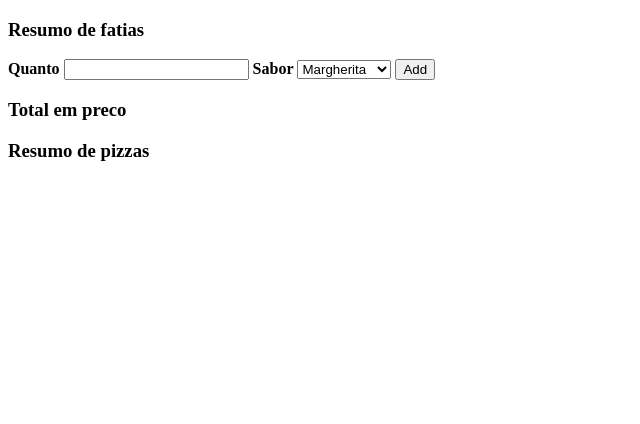
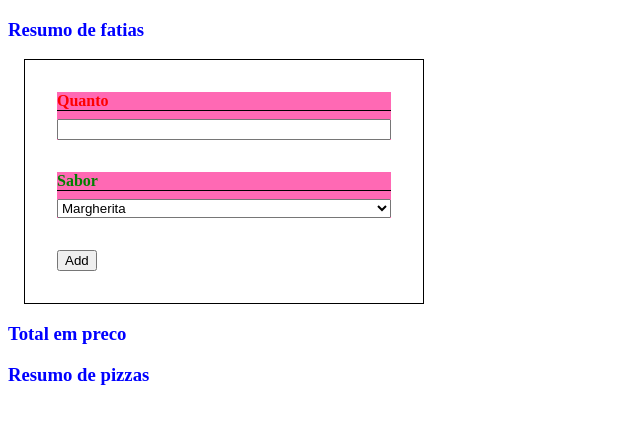
Before and after one commit to drFabio/coding-club-pizza-calculator, a website: page index.html in a window 1280 px wide. Shown: the whole page, without its empty margins (0-640 px from the left). Drawn offline with Linux system fonts and the light colour scheme.

Commit message:
feat: adds basic styling

```diff
--- a/index.css
+++ b/index.css
@@ -1,3 +1,54 @@
+/**
+ * Opa tudo bom?
+ * Tomei a liberdade de anotar o código:
+ * 🧐 = Pode ignorar se quiser, é sofisticado
+ * 😄 = Informação
+ * 👀 = dica importante para lição de casa
+ */
+
+/**
+ * 😄 = Esse nome, sem nenhum sinal correpsonde as tags HTML
+ */
 label {
   font-weight: bold;
+  color: red;
+  border-bottom: 1px solid black;
+  margin-bottom: 0.5rem;
 }
+/**
+ * 😄 = Esse nome, [entre chaves] corresponde à atributos
+ */
+label[for="flavors"] {
+  color: green;
+}
+
+h3 {
+  color: blue;
+}
+/**
+ * 😄 = Isso ilustra o box-model, estamos com width, border e padding.
+ Cheque no editor como isso se parece
+ */
+form {
+  /**
+ * 😄 = A gente pode mudar como o tamanho é contado.
+ Mudando o box-sizing
+ */
+  box-sizing: border-box;
+  width: 400px;
+  padding: 2rem;
+  border: 1px solid black;
+  margin: 1rem;
+}
+/**
+ * 😄 = .classe é como pegamos coias com a clase após o ponto. Veja no Html onde está formContent
+ */
+.formContent {
+  /**
+ * 😄 = Uma cor só para ajudar à debuggar
+ */
+  background-color: hotpink;
+  margin-bottom: 2rem;
+  display: flex;
+  flex-direction: column;
+}
--- a/index.html
+++ b/index.html
@@ -12,14 +12,19 @@
     <ul id="sliceList"></ul>
     <script type="text/javascript" src="./index.js"></script>
     <form onsubmit="handlePizzaForm(event)">
+      <div class="formContent">
         <label for="flavorQuantity">Quanto</label>
         <input id="flavorQuantity" type="number" name="flavorQuantity" />
+      </div>
+      <div class="formContent">
         <label for="flavors">Sabor</label>
         <select id="flavors" name="flavors">
           <option value="margherita">Margherita</option>
           <option value="mushroomAndHam">Regina</option>
           <option value="veggie">Vegetariana</option>
         </select>
+      </div>
+
       <button type="submit">Add</button>
     </form>
 
```
Lines whose indentation alone changed are shown as unchanged.
